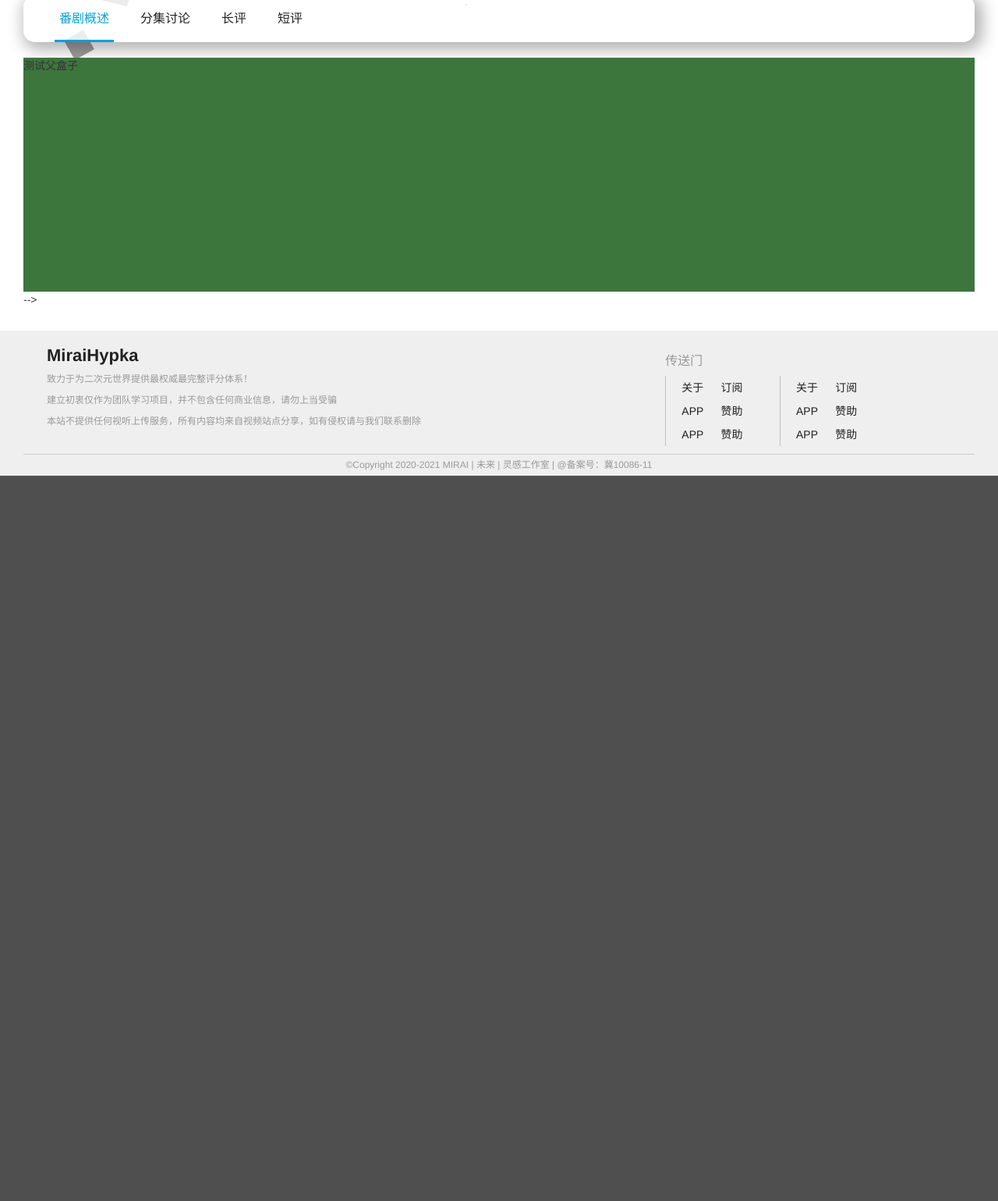
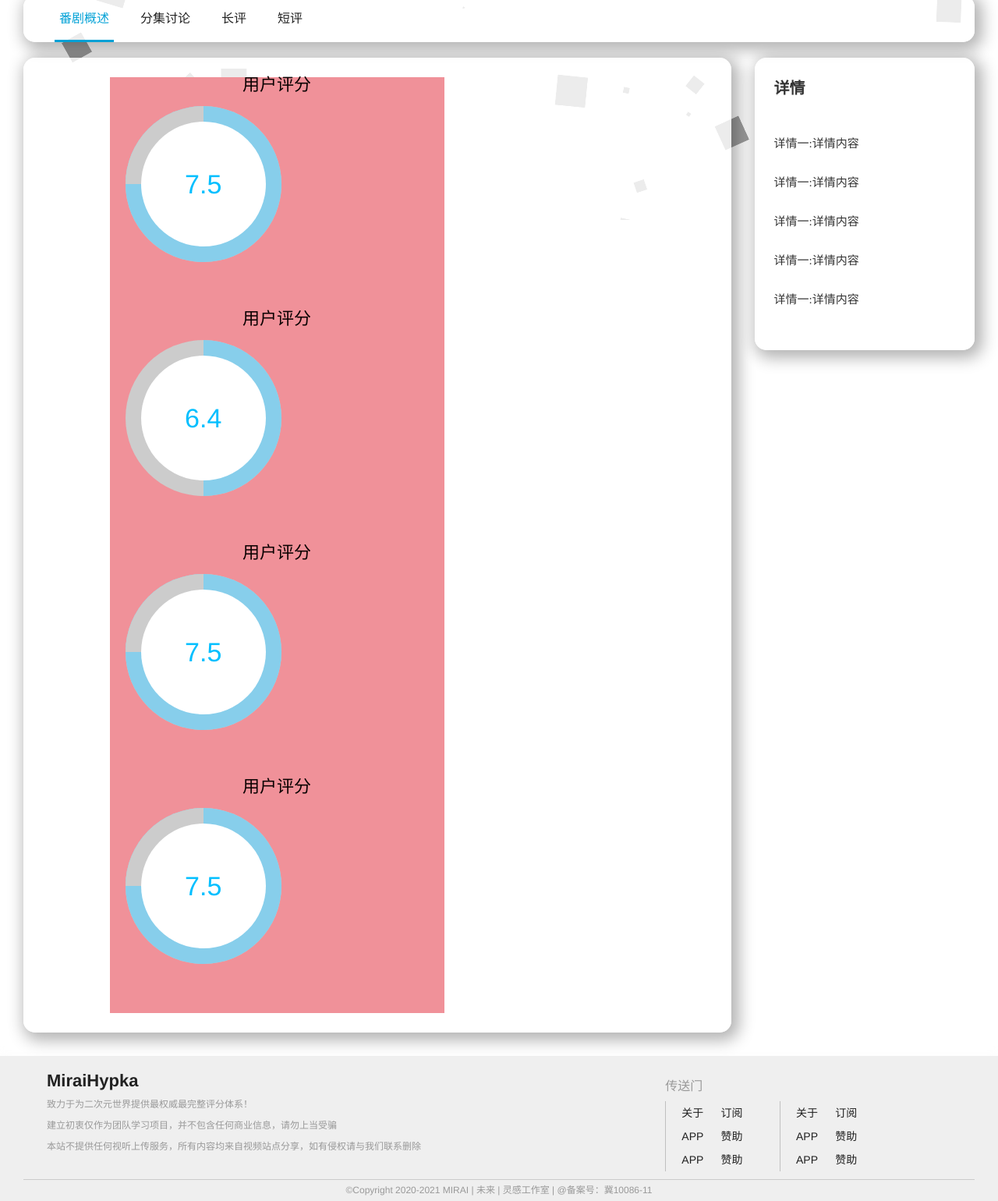
Before and after one commit to Alter-0/MiraiHyoka, a PHP site: page /animate/detail.php in a window 1280 px wide. Shown: the part 518-2058 px from the top of the page at 78% size. Before the commit the page ends 1128 px from the top, so only its background shows below. Run offline with PHP 8.4, Linux system fonts and the light colour scheme.

Commit message:
修改番剧首页

```diff
--- a/animate/detail.php
+++ b/animate/detail.php
@@ -8,7 +8,8 @@
     <link href="font/style.css" rel="stylesheet"/>
     <link href="detail_m.css" rel="stylesheet"/>
     <meta charset="UTF-8" name="referrer" content="never">
-    <title><?php
+    <title>
+        <?php
         echo "番名"
         ?>_番剧点评_MiraiHyoka</title>
     <?php
@@ -63,7 +64,6 @@
                             <em>0</em>
                         </span>
                     </div>
-
                 </div>
                 <!-- 圆形展示分数条上面的文字-->
                 <div class="cirle_info">
@@ -143,28 +143,55 @@
         <div  class="tab_de">
             <!--  评分页-->
             <div class="hyoka">
-                <div class="test" style="width: 100%;height: 300px;background-color:#3c763d;">测试父盒子</div>
-<!--                第一部分，评分概述-左   -->-->
-<!--                <div class="details_card_left hidden-sm hidden-xs">-->
-<!--                    <div class="card_left_title">详情</div>-->
-<!--                    <div class="card_left_text">-->
-<!--                        <p>详情一:详情内容</p><br>-->
-<!--                        <p>详情一:详情内容</p><br>-->
-<!--                        <p>详情一:详情内容</p><br>-->
-<!--                        <p>详情一:详情内容</p><br>-->
-<!--                        <p>详情一:详情内容</p><br>-->
-<!--                    </div>-->
-<!--                </div>-->
-<!--              第一部分，评分概述-右   -->
-<!--                <div class="details_card_right">-->
-<!--                    <div class="card_right_div">-->
-<!--                        <span class="card_right_title">用户评分</span>-->
-<!--                        <div class="card_right_bg bg_3">-->
-<!--                            <div class="circle-right"></div>-->
-<!--                            <div class="text">6.5</div>-->
-<!--                        </div>-->
-<!--                    </div>-->
-<!--                </div>-->
+            <div class="row">
+                <!-- 第一部分，评分概述-左   -->
+             <div class="col-lg-9 col-md-9 hidden-12 hidden-12">
+                 <div class="details_card_left ">
+                     <div class="card_right_div">
+                         <span class="card_right_title">用户评分</span>
+                         <div class="card_right_bg bg_3">
+                             <div class="circle-right"></div>
+                             <div class="text">6.5</div>
+                         </div>
+                     </div>
+                     <div class="card_right_div">
+                         <span class="card_right_title">用户评分</span>
+                         <div class="card_right_bg bg_3">
+                             <div class="circle-right"></div>
+                             <div class="text">6.5</div>
+                         </div>
+                     </div>
+                     <div class="card_right_div">
+                         <span class="card_right_title">用户评分</span>
+                         <div class="card_right_bg bg_3">
+                             <div class="circle-right"></div>
+                             <div class="text">6.5</div>
+                         </div>
+                     </div>
+                     <div class="card_right_div">
+                         <span class="card_right_title">用户评分</span>
+                         <div class="card_right_bg bg_3">
+                             <div class="circle-right"></div>
+                             <div class="text">6.5</div>
+                         </div>
+                     </div>
+
+                 </div>
+             </div>
+                <!--    第一部分，评分概述-右-->
+                <div class=" col-lg-3 col-md-3 hidden-sm hidden-xs">
+                    <div class="details_card_right">
+                        <div class="card_left_title">详情</div>
+                        <div class="card_left_text">
+                            <p>详情一:详情内容</p><br>
+                            <p>详情一:详情内容</p><br>
+                            <p>详情一:详情内容</p><br>
+                            <p>详情一:详情内容</p><br>
+                            <p>详情一:详情内容</p><br>
+                        </div>
+                    </div>
+                </div>
+            </div>
             </div>
             <!-- 分集页-->
             <div class="diversity">
--- a/animate/detail_m.css
+++ b/animate/detail_m.css
@@ -343,13 +343,9 @@
 /*从这里开始，下面的css为第一部分，评分页*/
 .details_card_left {
     padding: 25px;
-    /*height: 100%;*/
-    width: 38%;
-    /*margin-right: 10%;*/
+    width: 100%;
+    display: inline-block;
     text-align: left;
-    position: absolute;
-    top: 0;
-    right: 0;
     background: rgba(255, 255, 255, 0.8);
     box-sizing: border-box;
     border-radius: 15px;
@@ -358,12 +354,8 @@
 
 .details_card_right {
     padding: 25px;
-    /*height: 100%;*/
-    width: 62%;
+    width: 100%;
     text-align: left;
-    position: absolute;
-    top: 0;
-    left: 0;
     background: rgba(255, 255, 255, 0.8);
     box-sizing: border-box;
     border-radius: 15px;
@@ -380,10 +372,8 @@
 .card_left_text {
     font-family: 幼圆, serif;
     text-align: left;
-    float: left;
     padding-top: 25px;
     line-height: 20px;
-    height: 20px;
     font-size: 15px;
 }
 
@@ -396,7 +386,7 @@
 
 .card_right_div {
     position: relative;
-    width: 250px;
+    width: 50%;
     height: 300px;
     background-color: #f09199;
     text-align: center;
@@ -759,7 +749,6 @@
 
 .hyoka {
     /*height: 800px;*/
-    position: relative;
     margin-top: 20px;
     -webkit-animation-name: fadeIn; /*动画名称*/
     -webkit-animation-duration: .5s; /*动画持续时间*/
```
